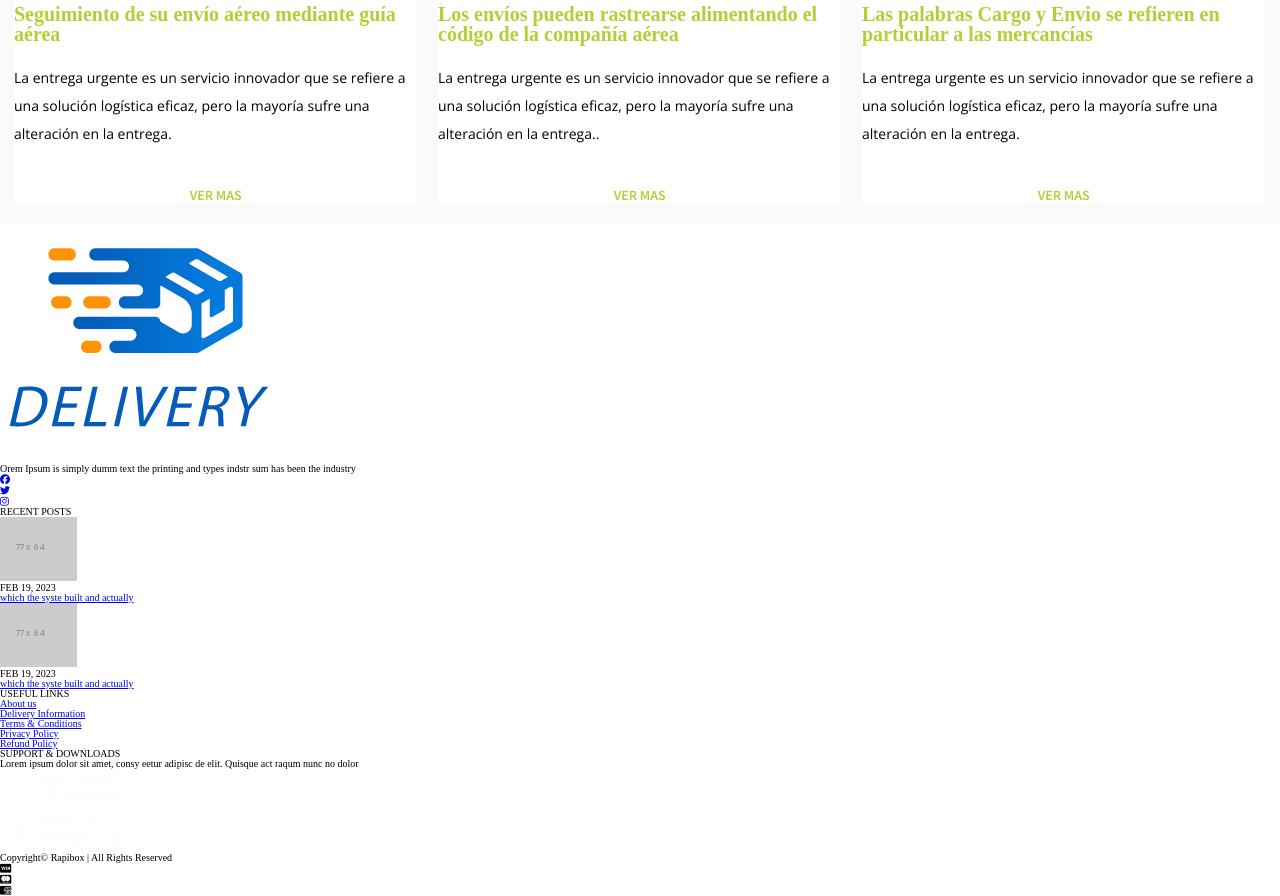
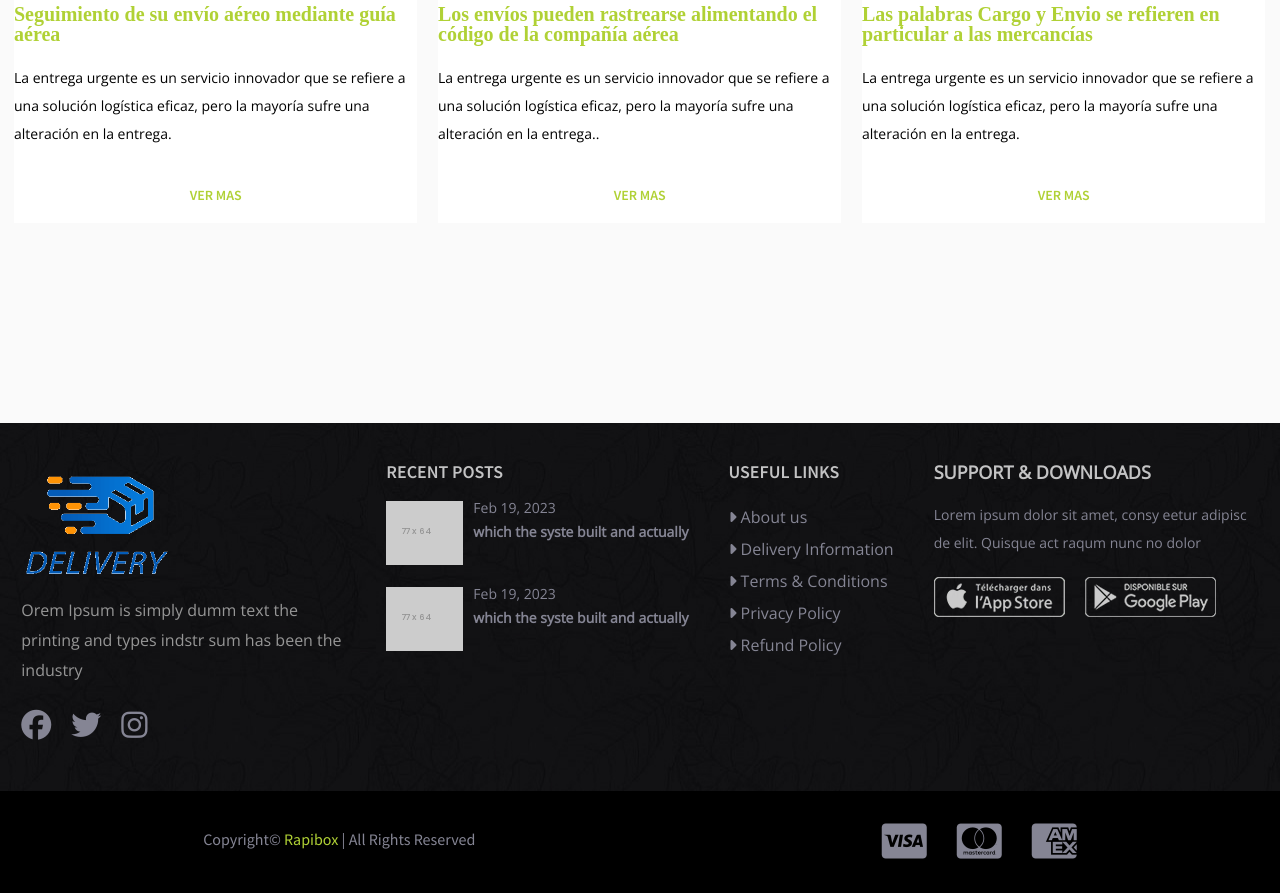
Before and after one commit to PAI170/Cargo-Logistic-Landing-Page, a plain HTML site: page index.html in a window 1280 px wide. Shown: the part 1757-2653 px from the top of the page. Drawn offline with nearby package versions, Linux system fonts and the light colour scheme.

Commit message:
Se finalizo diseño del footer

```diff
--- a/assets/css/style.css
+++ b/assets/css/style.css
@@ -235,7 +235,7 @@ html {
     padding-top: 2rem;
     max-width: 1920px;
     background-color: #fafafa;
-    padding-bottom: 2rem;
+    padding-bottom: 20rem;
   }
 
   .news-title {
@@ -297,6 +297,7 @@ html {
  .new-read-more {
   text-align: center;
   font-size:1.4rem ;
+  padding-bottom: 2rem;
  }
 
  .read-more {
@@ -306,3 +307,139 @@ html {
   font-weight: 600;
   text-transform: uppercase;
  }
+
+ /* Fin del diseño de la seccion noticias */
+
+ /* Inicio del diseño del footer */
+
+ .footer-wrapper {
+  width: 100%;
+  max-width: 1920px;
+  background-image: url(/assets/img/footer-bg.jpg);
+ }
+
+ .footer-content {
+  display: flex;
+  justify-content: center;
+  gap: 40px;
+  padding-top: 4rem;
+  padding-bottom: 5rem;
+ }
+
+ .footer-info, .footer-posts, .footer-links, .footer-support {
+  max-width: 325px;
+ }
+
+ .footer-logo img {
+  width: 15rem;
+ }
+
+ .footer-description {
+    font-size: 1.6rem;
+    line-height: 30px;
+    color: #969696;
+    font-family: 'Open Sans', sans-serif;
+    padding-bottom: 2.5rem;
+ }
+
+ .footer-social-media ul {
+  display: flex;
+  color: #858594;
+  gap: 20px;
+ }
+
+ .footer-social-media a {
+  color: #858594;
+  font-size: 3rem;
+ }
+
+ .footer-posts-title {
+  color: #c3c3c4;
+  font-family: 'Source Sans Pro', sans-serif;
+  font-size: 1.8rem;
+  padding-bottom: 2rem;
+  font-weight: 600;
+ }
+
+ .footer-post1, .footer-post2 {
+  display: flex;
+  gap: 10px;
+  padding-bottom: 2rem;
+ }
+
+ .footer-posts-content h6 {
+  color: #858594;
+  font-family: 'Open Sans', sans-serif;
+  font-size: 1.4rem;
+  padding-bottom: 10px;
+ }
+
+ .footer-posts-content a {
+  color: #858594;
+  text-decoration: none;
+  font-family: 'Open Sans', sans-serif;
+  font-weight: 600;
+  font-size: 1.4rem;
+ }
+
+ .footer-link-title {
+  color: #c3c3c4;
+  font-size: 1.8rem;
+  font-family: 'Source Sans Pro', sans-serif;
+  font-weight: 600;
+  padding-bottom: 2rem;
+ }
+
+ .footer-menu-links a {
+  color: #858594;
+  text-decoration: none;
+  font-size: 1.6rem;
+  line-height: 2;
+  font-family: 'Open Sans', sans-serif;
+ }
+
+ .footer-support-title {
+  color: #c3c3c4;
+  font-family: 'Open Sans', sans-serif;
+  font-size: 1.8rem;
+  font-weight: 600;
+  padding-bottom: 2rem;
+ }
+
+ .footer-support-text {
+  color: #858594;
+  font-family: 'Open Sans', sans-serif;
+  font-size: 1.4rem;
+  line-height: 2;
+  padding-bottom: 2rem;
+ }
+
+ .footer-support-btn-download ul {
+  display: flex;
+  gap: 2rem;
+ }
+
+ .footer-copyright {
+  background-color: black;
+  display: flex;
+  justify-content: space-around;
+  padding-bottom: 3rem;
+ }
+
+ .footer-copyrights-text {
+  color: #858594;
+  font-size: 1.6rem;
+  font-family: 'Source Sans Pro', sans-serif;
+  padding-top: 4rem;
+ }
+ .footer-copyrights-text span {
+  color: #b0d135;
+ }
+
+ .footer-copyrights-payment ul {
+  color: #858594;
+  display: flex;
+  gap: 3rem;
+  padding-top: 3rem;
+  font-size: 4rem;
+ }
--- a/index.html
+++ b/index.html
@@ -183,13 +183,14 @@
                             <a href="#"><i class="fa-brands fa-facebook"></i></a>
                         </li>
                         <li>
-                            <a href="#"><i class="fa-brands fa-twitter"></i></a>
+                            <a href="#"><i class="fa-brands fa-twitter" ></i></a>
                         </li>
                         <li>
                             <a href="#"><i class="fa-brands fa-instagram"></i></a>
                         </li>
                     </ul>
                 </div>
+            </div>
                 <div class="footer-posts">
                     <div class="footer-posts-title">
                         <h6>RECENT POSTS</h6>
@@ -199,7 +200,7 @@
                             <img src="/assets/img/footer-img-posts.jpg" alt="Imagen de posts reciente">
                         </div>
                         <div class="footer-posts-content">
-                            <h6>FEB 19, 2023</h6>
+                            <h6> Feb 19, 2023</h6>
                             <p><a href="#">which the syste built and actually</a></p>
                         </div>
                     </div>
@@ -208,7 +209,7 @@
                             <img src="/assets/img/footer-img-posts.jpg" alt="Imagen de posts reciente">
                         </div>
                         <div class="footer-posts-content">
-                            <h6>FEB 19, 2023</h6>
+                            <h6>Feb 19, 2023</h6>
                             <p><a href="#">which the syste built and actually</a></p>
                         </div>
                     </div>
@@ -219,11 +220,11 @@
                     </div>
                     <div class="footer-menu-links">
                         <ul>
-                            <li><a href="#">About us</a></li>
-                            <li><a href="#">Delivery Information</a></li>
-                            <li><a href="#">Terms & Conditions</a></li>
-                            <li><a href="#">Privacy Policy</a></li>
-                            <li><a href="#">Refund Policy</a></li>
+                            <li><a href="#"><i class="fa-solid fa-caret-right"></i> About us</a></li>
+                            <li><a href="#"><i class="fa-solid fa-caret-right"></i> Delivery Information</a></li>
+                            <li><a href="#"><i class="fa-solid fa-caret-right"></i> Terms & Conditions</a></li>
+                            <li><a href="#"><i class="fa-solid fa-caret-right"></i> Privacy Policy</a></li>
+                            <li><a href="#"><i class="fa-solid fa-caret-right"></i> Refund Policy</a></li>
                         </ul>
                     </div>
                 </div>
@@ -245,7 +246,8 @@
                         </div>
                     </div>
                 </div>
-            </div>
+        </div>
+        <div class="footer-copyrights-wrapper">
             <div class="footer-copyright">
                 <div class="footer-copyrights-text">
                     <h6>Copyright© <span>Rapibox</span> | All Rights Reserved</h6>
```
Also changed, not shown: assets/img/footer-bg.jpg (added).
